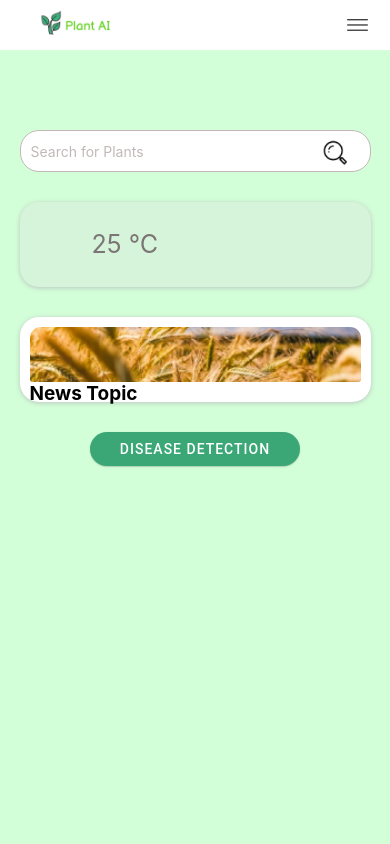
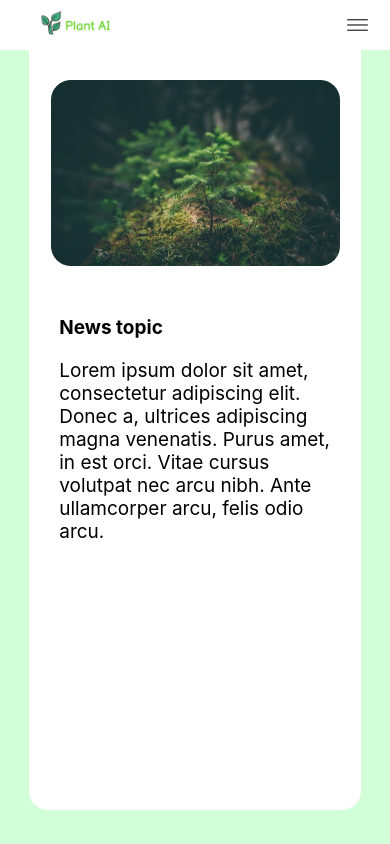
Before and after one commit to arjunaj5/PlantAi, a React Native app: screen /NewsPage in a window 390 px wide. Built offline with nearby package versions, Linux system fonts and the light colour scheme.

Commit message:
News Page Introduced

```diff
--- a/App.js
+++ b/App.js
@@ -10,15 +10,21 @@
 import LoginOrSignup from './Screens/LoginOrSignup';
 import Home from './Screens/Home';
 import DiseaseDetection from './Screens/DiseaseDetection';
+import NewsPage from './Screens/NewsPage';
 
 export default function App() {
   return (
+
     <NavigationContainer>
       <Stack.Navigator
         screenOptions={{
           headerShown: false
         }}
       >
+          <Stack.Screen
+            name="NewsPage"
+            component={NewsPage}
+          />
           <Stack.Screen
             name="Home"
             component={Home}
--- /dev/null
+++ b/Screens/NewsPage/index.js
@@ -0,0 +1,32 @@
+import React from 'react';
+import { View, Image, Text } from 'react-native';
+import styles from './styles';
+import DefaultView from '../../Layouts/DefaultView';
+
+const newsPic = require('../../assets/images/NewsPage/Newspic.png')
+
+const NewsPage = () => {
+  return(
+
+    <DefaultView>
+        <View style={styles.container}>
+            <View style={styles.imageContainer}>
+                <Image source={newsPic} style={styles.newsPic}/>
+            </View>
+
+            <View style={styles.text}>
+
+                <Text style={styles.heading}>News topic</Text>
+                <Text style={styles.para}>Lorem ipsum dolor sit amet, consectetur adipiscing elit. Donec a, ultrices adipiscing magna venenatis. Purus amet, in est orci. Vitae cursus volutpat nec arcu nibh. Ante ullamcorper arcu, felis odio arcu.</Text>
+
+            </View>
+        </View>
+
+
+
+    </DefaultView>
+
+  )
+}
+
+export default NewsPage;
--- /dev/null
+++ b/Screens/NewsPage/styles.js
@@ -0,0 +1,36 @@
+import { StyleSheet } from "react-native";
+
+const styles = StyleSheet.create({
+    container: {
+    justifyContent: "flex-start",
+    flexDirection: 'column',
+    alignItems: "center",
+    width: '85%',
+    height: '90%',
+    backgroundColor: 'white',
+    borderBottomRightRadius: 19,
+    borderBottomLeftRadius: 19
+    },
+    newsPic: {
+        width: 289,
+        height: 186,
+      },
+      imageContainer: {
+        paddingTop: 30,
+      },
+      text:{
+          padding: 30,
+      },
+      heading: {
+        fontSize: 19,
+        fontWeight: "700",
+        paddingVertical: 20
+      },
+      para: {
+          fontSize: 19,
+          fontWeight: "400"
+      }
+
+})
+
+export default styles
```
Also changed, not shown: assets/images/NewsPage/Newspic.png (added).
